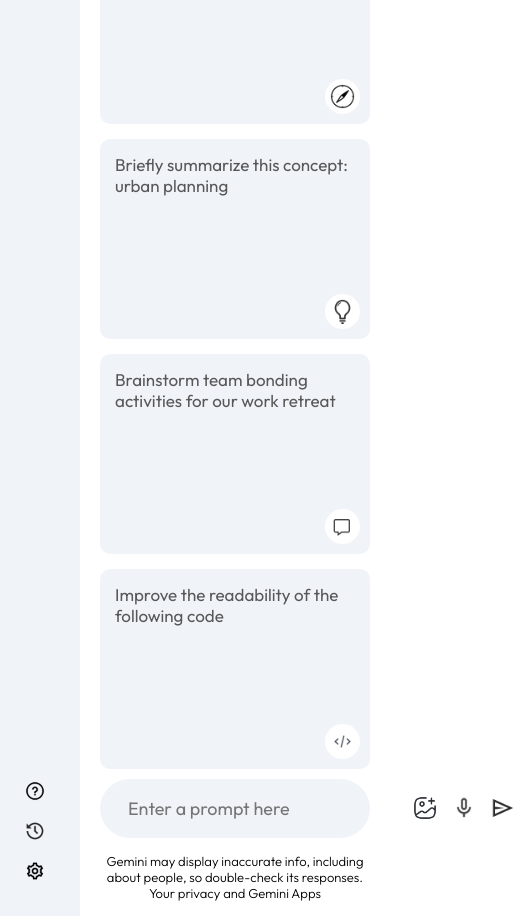
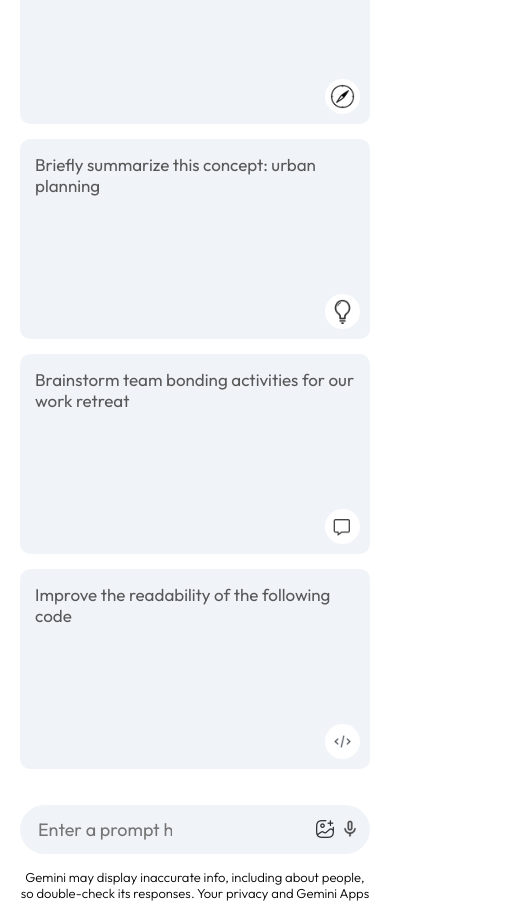
Before and after one commit to Sokratius/Gemini-Clone, a React (Vite) app: page / in a window 390 px wide. Shown: the part 600-1516 px from the top of the page, 515 px wide, since content can reach past the window. Built offline with nearby package versions, Linux system fonts and the light colour scheme.

Commit message:
Added sidebar functionality and additional things for responsive page

```diff
--- a/src/components/Main/Main.css
+++ b/src/components/Main/Main.css
@@ -179,3 +179,22 @@
     font-weight: 300;
     line-height: 1.8;
 }
+
+@media (max-width: 600px) {
+    .main-bottom input {
+        flex: none;
+        width: 150px;
+    }
+
+    .main-bottom img {
+        width: 20px;
+    }
+
+    .search-box {
+        padding: 5px 10px;
+    }
+
+    .search-box div {
+        gap: 5px;
+    }
+}
--- a/src/components/Main/Main.jsx
+++ b/src/components/Main/Main.jsx
@@ -64,11 +64,11 @@ const Main = () => {
             <div className="main-bottom">
                 <div className="search-box">
                     <input onChange={(e) => setInput(e.target.value)} value={input} type="text"
-                           placeholder='Enter a prompt here'/>
+                           placeholder='Enter a prompt here' onKeyDown={(e) => e.key === 'Enter' && onSent()}/>
                     <div>
                         <img src={assets.gallery_icon} alt=""/>
                         <img src={assets.mic_icon} alt=""/>
-                        <img onClick={() => onSent()} src={assets.send_icon} alt=""/>
+                        {input ? <img onClick={() => onSent()} src={assets.send_icon} alt=""/>:null}
                     </div>
                 </div>
                 <p className="bottom-info">
--- a/src/components/Sidebar/Sidebar.css
+++ b/src/components/Sidebar/Sidebar.css
@@ -33,6 +33,7 @@
 .sidebar .recent {
     display: flex;
     flex-direction: column;
+    animation: fadeIn 1.5s;
 }
 
 .sidebar .recent-title {
@@ -65,3 +66,9 @@
     cursor: pointer;
 
 }
+
+@media (max-width: 600px) {
+    .sidebar {
+        display: none;
+    }
+}
--- a/src/components/Sidebar/Sidebar.jsx
+++ b/src/components/Sidebar/Sidebar.jsx
@@ -1,26 +1,37 @@
-import React, { useState } from 'react'
+import React, {useContext, useState} from 'react'
 import './Sidebar.css'
 import {assets} from '../../assets/assets'
+import {Context} from "../../context/Context.jsx";
 
 const Sidebar = () => {
 
   const [extended, setExtended] = useState(false);
+  const {onSent, prevPrompts, setRecentPrompt, newChat} = useContext(Context);
+
+  const loadPrompt = async (prompt) => {
+    setRecentPrompt(prompt)
+    await onSent(prompt)
+  }
 
   return (
     <div className='sidebar'>
       <div className="top">
         <img  onClick={() => setExtended(prev => !prev)} className='menu' src={assets.menu_icon} alt=""/>
-        <div className="new-chat">
+        <div onClick={() => {newChat()}} className="new-chat">
           <img src={assets.plus_icon} alt="" />
           {extended ? <p>New Chat</p>: null}
         </div>
         {extended ?
         <div className="recent">
           <p className="recent-title">Recent</p>
-          <div className="recent-entry">
-            <img src={assets.message_icon} alt="" />
-            <p>What is react ...</p>
-          </div>
+          {prevPrompts.map((item, index)=>{
+              return (
+                  <div onClick={()=>loadPrompt(item)} className="recent-entry">
+                    <img src={assets.message_icon} alt=""/>
+                    <p>{item.slice(0, 18)} ...</p>
+                  </div>
+              )
+          })}
         </div>
         : null}
 
--- a/src/context/Context.jsx
+++ b/src/context/Context.jsx
@@ -18,14 +18,26 @@ const ContextProvider = (props) => {
         }, 75*index)
     }
 
+    const newChat = () => {
+        setLoading(false)
+        setShowResult(false)
+    }
+
     const onSent = async (prompt) => {
         setResultData("")
         setLoading(true)
         setShowResult(true)
-        setRecentPrompt(input)
-        const response = await run(input)
+        let response;
+        if (prompt !== undefined) {
+            response = await run(prompt);
+            setRecentPrompt(prompt)
+        } else {
+            setPrevPrompts(prev=>[...prev, input])
+            setRecentPrompt(input)
+            response = await run(input)
+        }
         let responseArray = response.split("**");
-        let newResponse;
+        let newResponse="";
         for (let i = 0; i < responseArray.length; i++) {
             if (i === 0 || i % 2 !== 1) {
                 newResponse += responseArray[i];
@@ -55,7 +67,8 @@ const ContextProvider = (props) => {
         loading,
         resultData,
         input,
-        setInput
+        setInput,
+        newChat
     }
 
     return (
--- a/src/index.css
+++ b/src/index.css
@@ -4,10 +4,20 @@
   padding: 0;
   margin: 0;
   box-sizing: border-box;
-  font-family: Outfit;
+  font-family: Outfit, sans-serif;
 }
 
 #root {
   min-height: 100vh;
   display: flex;
+  animation: fadeIn 1.5s;
 }
+
+@keyframes fadeIn {
+  0% {
+    opacity: 0;
+  }
+  100% {
+    opacity: 1;
+  }
+}
```
